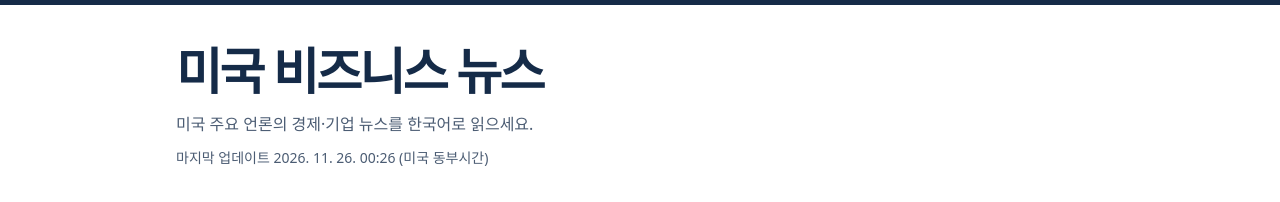
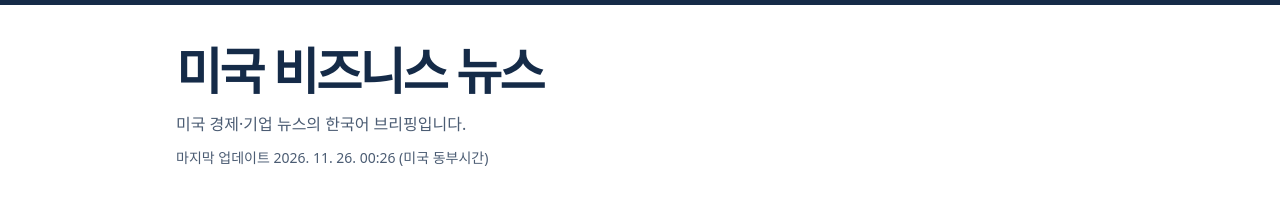
Before and after one commit to sowol244/us-business-news, a plain HTML site: page index.html in a window 1280 px wide. Shown: the top 202 px of the page. Drawn offline with Linux system fonts and the light colour scheme.

```diff
--- a/index.html
+++ b/index.html
@@ -13,7 +13,7 @@
   <header class="masthead">
     <div class="container">
       <h1>미국 비즈니스 뉴스</h1>
-      <p>미국 주요 언론의 경제·기업 뉴스를 한국어로 읽으세요.</p>
+      <p>미국 경제·기업 뉴스의 한국어 브리핑입니다.</p>
       <p id="last-update" class="last-update" hidden>
         마지막 업데이트 <time id="update-time"></time> (미국 동부시간)
       </p>
--- a/style.css
+++ b/style.css
@@ -60,6 +60,7 @@ button, input, select {
   margin-block-start: .6rem;
   max-width: 36rem;
   color: var(--muted);
+  word-break: keep-all;
 }
 
 .masthead .last-update {
```
Also changed, not shown: 1 other file.
